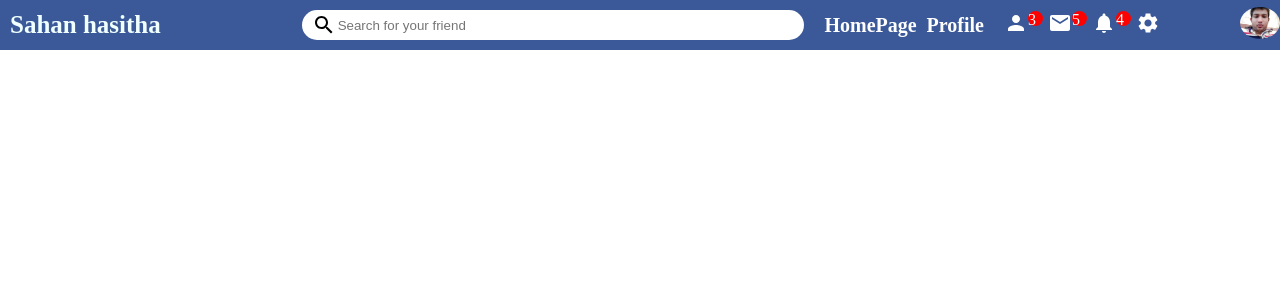
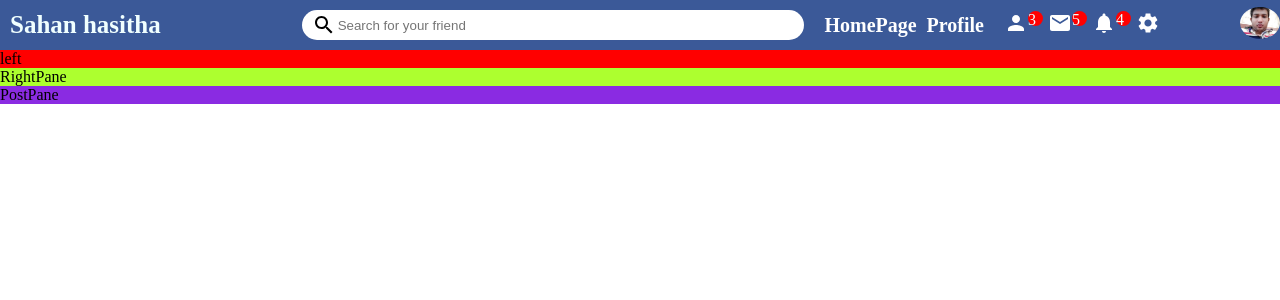
Before and after one commit to hasithasd4/fbclone, a React (Create React App) app: page / in a window 1280 px wide. Shown: the top 300 px of the page. Built offline with nearby package versions, Linux system fonts and the light colour scheme.

Commit message:
creat body

```diff
--- /dev/null
+++ b/src/Components/Leftpen/LeftPane.css
@@ -0,0 +1,3 @@
+.leftpaneBox{
+background-color: red;
+}
--- /dev/null
+++ b/src/Components/Leftpen/Leftpane.js
@@ -0,0 +1,11 @@
+import React from 'react'
+import "./LeftPane.css"
+
+
+export default function Leftpane() {
+  return (
+    <div className="leftpaneBox">
+        <div>left</div>
+    </div>
+  )
+}
--- /dev/null
+++ b/src/Components/Postpane/PostPane.js
@@ -0,0 +1,11 @@
+import React from 'react'
+import "./Postpane.css"
+export default function PostPane() {
+  return (
+    <div className="PostPaneBox">
+        <div>PostPane</div>
+
+        </div>
+
+  )
+}
--- /dev/null
+++ b/src/Components/Postpane/Postpane.css
@@ -0,0 +1,3 @@
+.PostPaneBox{
+background-color: blueviolet;
+}
--- /dev/null
+++ b/src/Components/RightPane/RightPane.css
@@ -0,0 +1,3 @@
+.Rightpanebox{
+    background-color: greenyellow;
+}
--- /dev/null
+++ b/src/Components/RightPane/RightPane.js
@@ -0,0 +1,11 @@
+import React from 'react'
+import "./RightPane.css"
+
+export default function RightPane() {
+  return (
+    <div className="Rightpanebox">
+        <div>RightPane</div>
+    </div>
+
+  )
+}
--- a/src/pages/Home/Home.js
+++ b/src/pages/Home/Home.js
@@ -1,10 +1,16 @@
 import React from 'react'
 import NavBar from '../../Components/Navigation/NavBar'
+import Leftpane from '../../Components/Leftpen/Leftpane'
+import RightPane from '../../Components/RightPane/RightPane'
+import PostPane from '../../Components/Postpane/PostPane'
 
 export default function Home() {
   return (
     <div>
         <NavBar/>
+        <Leftpane/>
+        <RightPane/>
+        <PostPane/>
     </div>
   )
 }
```
